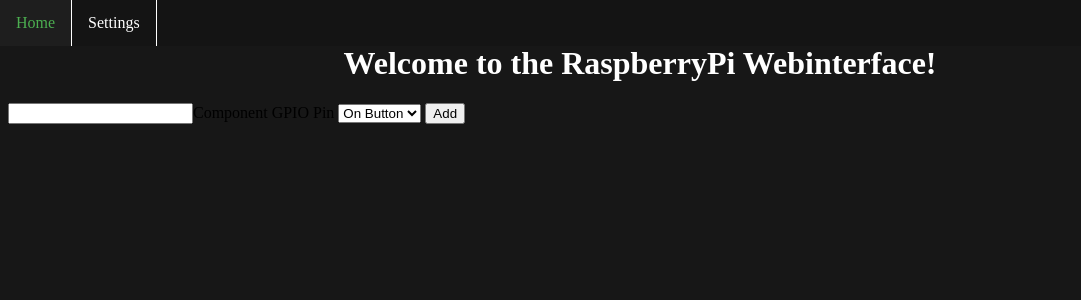
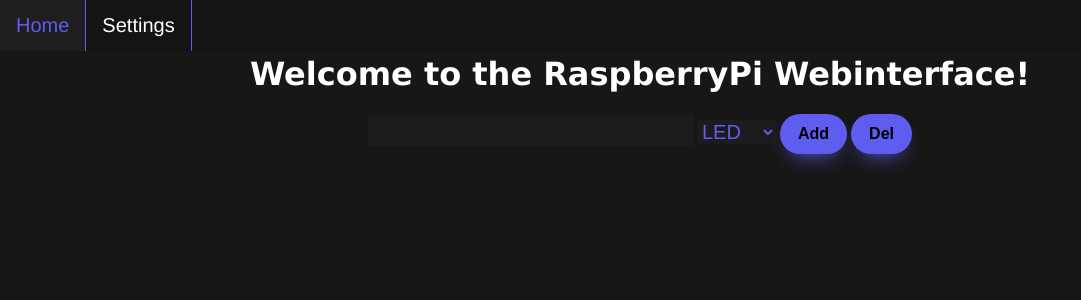
Before and after one commit to julius061/raspberrypiprojekte, a Flask app: page / in a window 1280 px wide. Shown: the top 300 px of the page, without its empty margins (0-1081 px from the left). Run offline with Flask 3, Linux system fonts and the light colour scheme; parts of the project's set-up code (start-up, migrations or seed data) failed here and were passed over.

Commit message:
toggle buttons work, add and remove button added, some input security checks

```diff
--- a/webserver/app.py
+++ b/webserver/app.py
@@ -12,20 +12,11 @@ def create_app():
     def settings():
         return render_template('settings.html')
 
-    @app.route("/add-button", methods=['POST'])
-    def add_button():
-        # TODO: error handling for wrong input
-        data = request.json
-        pinNum = int(data.get('PinNum'))
-        content_type = data.get('ComponentType')
-        return jsonify({"message": "Received."})
-
     @app.route("/handle-gpio", methods=['POST'])
     def handle_gpio():
         data = request.json
         pinNum = int(data.get('PinNum'))
-        command = data.get('Command')
-        handle_gpio_cmd(pinNum, command)
+        handle_gpio_cmd(pinNum)
         return jsonify({"message": "Received."})
 
 
--- a/webserver/gpio_handler.py
+++ b/webserver/gpio_handler.py
@@ -7,13 +7,9 @@ def setup_gpio():
     GPIO.setwarnings(False)
     print(f"{PREFIX} GPIO setup complete.")
 
-def handle_gpio_cmd(pinNum, command):
+def handle_gpio_cmd(pinNum):
     GPIO.setup(pinNum, GPIO.OUT)
-    if command == "off":
+    if GPIO.input(pinNum):
         GPIO.output(pinNum, GPIO.LOW)
-        print(f"{PREFIX} GPIO {pinNum} off")
-    elif command == "on":
+    else:
         GPIO.output(pinNum, GPIO.HIGH)
-        print(f"{PREFIX} GPIO {pinNum} on")
-    else:
-        print("There was an error with your input.")
--- a/webserver/main.py
+++ b/webserver/main.py
@@ -2,6 +2,7 @@ from flask import Flask
 from app import create_app
 import json
 import os, io, sys
+import RPi.GPIO as GPIO
 from settings_handler import checkSettings
 from gpio_handler import setup_gpio
 
--- a/webserver/static/css/index.css
+++ b/webserver/static/css/index.css
@@ -16,7 +16,7 @@ ul {
 
 li {
 	float:left;
-	border-right: 1px solid white;
+	border-right: 1px solid #5E5DF0;
 }
 
 li a {
@@ -25,6 +25,8 @@ li a {
 	text-align: center;
 	padding: 14px 16px;
 	text-decoration: none;
+	font-size: 20px;
+	font-family: Helvetica, sans-serif;
 }
 
 li a:hover {
@@ -32,11 +34,73 @@ li a:hover {
 }
 
 #active {
-	color: #4CAF50;
+	color: #5E5DF0;
 }
 
 h1 {
-	margin-top: 45px;
+	margin-top: 55px;
 	text-align: center;
 	color: white;
+	font-family: Verdana, sans-serif;
 }
+#add-component-input {
+	border: 0;
+	background-color: rgb(28, 28, 28);
+	color: #5E5DF0;
+	font-size: 25px;
+}
+
+#input-field {
+	text-align: center;
+}
+
+
+#add-component-input:focus {
+	outline: none;
+}
+
+select {
+	background-color: rgb(28, 28, 28);
+	color: #5E5DF0;
+	font-size: 20px;
+	border: 0;
+}
+
+.control_buttons {
+	background: #5E5DF0;
+	border-radius: 999px;
+	box-shadow: #5E5DF0 0 10px 20px -10px;
+	box-sizing: border-box;
+	color: #FFFFFF;
+	cursor: pointer;
+	font-size: 16px;
+	font-weight: 700;
+	line-height: 24px;
+	opacity: 1;
+	outline: 0 solid transparent;
+	padding: 8px 18px;
+	user-select: none;
+	width: fit-content;
+	word-break: break-word;
+	border: 0;
+
+}
+
+.component-btn {
+	background:#5E5DF0;
+	border-radius: 999px;
+	box-shadow: #5E5DF0 0 10px 20px -10px;
+	box-sizing: border-box;
+	color #FFFFFF;
+	cursor: pointer;
+	font-size: 16px;
+	font-weight: 700;
+	line-height: 24px;
+	opacity: 1;
+	outline: 0 solid transparent;
+	padding: 8px 18px;
+	user-select: none;
+	width: fit-content;
+	word-break: break-word;
+	border: 0;
+}
--- a/webserver/static/js/buttonHandler.js
+++ b/webserver/static/js/buttonHandler.js
@@ -2,29 +2,33 @@ document.getElementById("add-component-btn").addEventListener("click", function(
 	addComponent();
 });
 
+document.getElementById("del-component-btn").addEventListener("click", function() {
+	delComponent();
+});
+
+let buttonList = []; // list of all buttons to be able to check for duplicates
+
 function addComponent() {
-
+	let isInList = false;
 	// get component data from frontend for AJAX POST request
 	var component_data = {
 		"PinNum" : document.getElementById("add-component-input").value,
 		"ComponentType" : document.getElementById("component-type").value,
 	};
+	for(var i = 0; i < buttonList.length; i++) {
+	   if(buttonList[i] === `buttonfor${component_data.PinNum}`) {
+	   	isInList = true;
+	   }
+	}
+	if(isInList) {
 
-	let xhr = new XMLHttpRequest();
-	xhr.open("POST", "/add-button", true);
-	xhr.setRequestHeader("Content-Type", "application/json;charset=UTF-8");
-	xhr.onreadystatechange = function() {
-		if(xhr.readyState === 4 && xhr.status === 200) {
-			// not needed as of right now
-		}
-	};
-	// send AJAX POST request with component data, ( handling happens @app.route("add-button") )
-	xhr.send(JSON.stringify((component_data)));
-
+	} else {
+	buttonList.push(`buttonfor${component_data.PinNum}`);
 	var new_button = document.createElement("button");
-
-	if(component_data.ComponentType === "button_on") {
-		button_name = `Toggle PIN ${component_data.PinNum} on`;
+	new_button.classList.add('control_buttons');
+	new_button.setAttribute("id", `buttonfor${component_data.PinNum}`);
+	console.log(new_button);
+	button_name = `Toggle PIN ${component_data.PinNum}`;
 	new_button.innerHTML = button_name;
 
 	// Send AJAX request to handle buttons GPIO function
@@ -37,38 +41,24 @@ function addComponent() {
                                // not needed as of right now
                 }
                 };
+
 		var gpio_data = {
 			"PinNum" : component_data.PinNum,
-			"Command" : "on",
 		};
-		console.log("debug81273217");
-		console.log(gpio_data);
+
 		GPIOxhr.send(JSON.stringify((gpio_data)));
 	};
-	} else if(component_data.ComponentType === "button_off") {
-
-		button_name = `Toggle PIN ${component_data.PinNum} off`;
-		new_button.innerHTML = button_name;
- 		// Send AJAX request to handle buttons GPIO function
-        	new_button.onclick = function() {
-                let GPIOxhr = new XMLHttpRequest();
-                GPIOxhr.open("POST", "/handle-gpio", true);
-                GPIOxhr.setRequestHeader("Content-Type", "application/json;charset=UTF-8");
-                GPIOxhr.onreadystatechange = function() {
-                        if(GPIOxhr.readyState === 4 && GPIOxhr.status === 200) {
-                                // not needed as of right now
-                        }
-                };
-		var gpio_data = {
-			"PinNum" : component_data.PinNum,
-			"Command" : "off",
-		};
-		console.log(gpio_data);
-		GPIOxhr.send(JSON.stringify((gpio_data)));
-
-		}
-	};
-
 		var container = document.getElementById("content-field");
 		container.appendChild(new_button);
 	}
+}
+
+function delComponent() {
+	let componentName = `buttonfor${document.getElementById("add-component-input").value}`;
+	if(buttonList.includes(componentName)) {
+		var component = document.getElementById(componentName);
+		buttonList.splice(buttonList.indexOf(componentName), 1);
+		return component.parentNode.removeChild(component);
+	} else {
+	}
+}
--- a/webserver/templates/index.html
+++ b/webserver/templates/index.html
@@ -13,15 +13,19 @@
 		   </ul>
 		</div>
 		<h1>Welcome to the RaspberryPi Webinterface!</h1>
+		<div id="input-field">
 		<form>
-			<input id="add-component-input" type="text">Component GPIO Pin</input>
+			<input id="add-component-input" type="text"></input>
 			<select name="component-type" id="component-type">
-				<option value="button_on">On Button</option>
-				<option value="button_off">Off Button</option>
+				<option value="LED">LED</option>
+				<option value="TODO">TODO</option>
 			</select>
-			<button id="add-component-btn" type="button">Add</button>
+			<button id="add-component-btn" class="component-btn" type="button">Add</button>
+			<button id="del-component-btn" class="component-btn" type="button">Del</button>
 		</form>
+		</div>
 		<div id="content-field">
+			<!-- Content will be created dynamically  -->
 		</div>
 		<script src="{{ url_for('static', filename='js/buttonHandler.js') }}"></script>
 	</body>
```
Lines whose indentation alone changed are shown as unchanged.
